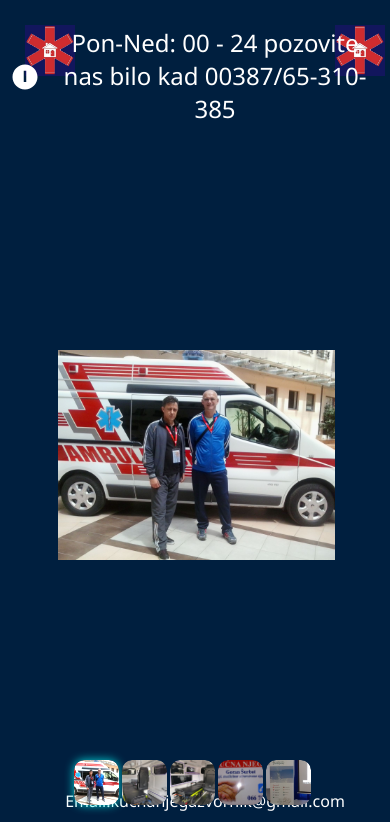
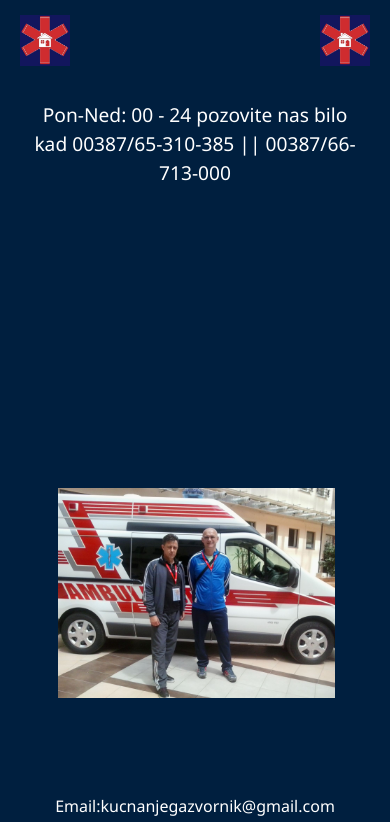
Before and after one commit to Ognjen99/HospitalTransportation, a plain HTML site: page index.html in a window 390 px wide. Shown: the top 822 px of the page. Drawn offline with nearby package versions, Linux system fonts and the light colour scheme; a small style sheet from the web is missing.

Commit message:
Update index.html

```diff
--- a/index.html
+++ b/index.html
@@ -4,6 +4,9 @@
               <meta charset="UTF-8">
             <meta name="keywords" content="prevoz, medjunarodni prevoz, transport, usluge, bolesnik, pacijenti, sanitetski prevoz, kućna njega, medicinksa pratnja"/>
             <meta name="viewport" content="width=device-width, initial-scale=1.0">
+            <link rel="stylesheet" href="https://stackpath.bootstrapcdn.com/bootstrap/4.5.2/css/bootstrap.min.css" integrity="sha384-B4gt1jrGC7Jh4AgTPSdUtOBvfO8sh+WyIdMxMl4Px72nXPoLlCg1xCKecXJZOm" crossorigin="anonymous">
+    <link rel="stylesheet" href="https://cdnjs.cloudflare.com/ajax/libs/font-awesome/6.0.0/css/all.min.css" integrity="sha512-<your-sha512>" crossorigin="anonymous" />
+    <link rel="stylesheet" href="https://cdnjs.cloudflare.com/ajax/libs/lightbox2/2.11.1/css/lightbox.min.css" integrity="sha512-<your-sha512>" crossorigin="anonymous" />
             <meta name="description" content="Kvalitetan i brz medicinski prevoz i usluga za sve pacijente. Specijalizovani za međunarodni prevoz pacijenata sa savremenim sanitetskim vozilom, sa ili bez medicinske pratnje(medicinska sestra i ljekar) kućne posjete i njega pacijenata. Pozovite nas na 00387/65-310-385  00387/66-713-000 00381/64-275-4504"/>
             <title>Sanitetski prevoz || Kućna Njega</title>
             <link rel="stylesheet" href="https://cdnjs.cloudflare.com/ajax/libs/font-awesome/6.0.0/css/all.min.css" integrity="sha512-<your-sha512>" crossorigin="anonymous" />
@@ -20,49 +23,91 @@
         margin-bottom: 50px; /* Add some margin at the bottom to make space for the footer initially */
         padding-bottom: 60px;
     }
+       @media screen and (min-width: 768px) {
+        .header-text {
+            font-size: 1.5em;
+            margin-top: 20px;
+        }
+    }
+
+    /* Smaller screens */
+    @media screen and (max-width: 767px) {
+        .header-text {
+            font-size: 1em;
+            margin-top: 10px;
+        }
+
+        #clock-container {
+            display: none;
+        }
+    }
+    @media screen and (max-width: 1100px) {
+    .header-text {
+        font-size: 1em;
+        margin-top: 10px;
+    }
+
+    #clock-icon {
+        display: none !important; /* Hide clock icon on smaller screens */
+    }
+
+    #clock-container {
+        display: flex !important;
+    }
+
+    #clock-icon-small {
+        display: flex; /* Display smaller clock icon on smaller screens */
+        align-items: center; /* Align vertically */
+        margin-right: 5px; /* Adjust margin for spacing */
+    }
+
+    #clock-icon-small svg {
+        width: 20px; /* Adjust the width of the clock icon for smaller screens */
+        height: 20px; /* Adjust the height of the clock icon for smaller screens */
+        fill: white; /* Ensure the icon remains white */
+    }
+}
+    section {
+        padding: 20px;
+    }
 
     header {
-    padding: 10px !important;
-    text-align: center !important; /* Center the text */
-    height: 50px !important;
+        background-color: #001f3f; /* Adjust the background color as needed */
+        padding: 10px;
+        text-align: center;
+    }
+
+   #clock-container {
+        display: flex;
+        justify-content: center;
+        align-items: center;
+        font-size: 1.2em;
+        margin-top: 10px;
+    }
+
+    #clock-icon {
+        margin-right: 10px;
+        margin-top: 20px;
     }
 
     .header-text {
         text-align: center;
         color: white;
         padding: 10px;
-    margin-top: 10px; /* Adjust the margin-top value as needed */
-    position: relative; /* Add this line */
-    top: -85px; /* Adjust the top value as needed */
-}
-
-
-#clock-container {
-    display: flex !important;
-    justify-content: center; /* Center horizontally */
-    align-items: center; /* Center vertically */
-    font-size: 1.5em !important;
-}
-
-#clock-icon {
-    margin-right: 10px;
-    margin-top: -150px;
+        margin-top: 10px;
     }
 
  .header-images {
         display: flex;
         justify-content: space-between;
         align-items: center;
-    width: 100%;
-    padding: 10px;
     }
 
     .left-image,
     .right-image {
-    max-width: 50px; /* Adjust the width as needed */
+        max-width: 50px;
         height: auto;
-    display: block; /* Ensure the images are treated as block elements */
-    margin:5px;
+        margin: 5px;
     }
 
          section {
@@ -327,19 +372,19 @@
         </head>
         <body>
 
-          <header>
-         <div class="header-images">
+         <header class="container">
+    <div class="header-images d-flex justify-content-between">
         <img src="logo.jpg" class="left-image" alt="Left Image">
         <img src="logo.jpg" class="right-image" alt="Right Image">
     </div>
-            <div id="clock-container">
+    <div id="clock-container" class="text-center">
         <div id="clock-icon">
             <svg xmlns="http://www.w3.org/2000/svg" viewBox="0 0 24 24" fill="white" width="30" height="30">
                 <path d="M0 0h24v24H0z" fill="none"/>
                 <path d="M12 2C6.48 2 2 6.48 2 12s4.48 10 10 10 10-4.48 10-10S17.52 2 12 2zm1 14h-2V7h2v9z"/>
             </svg>
         </div>
-                <div class="header-text">Pon-Ned: 00 - 24  pozovite nas bilo kad 00387/65-310-385 </div>
+        <div class="header-text">Pon-Ned: 00 - 24  pozovite nas bilo kad 00387/65-310-385 || 00387/66-713-000 </div>
     </div>
 </header>
 
@@ -465,7 +510,11 @@
             document.querySelector('footer').style.display = 'none';
           }
         });
+
     </script>
+<script src="https://code.jquery.com/jquery-3.5.1.slim.min.js" integrity="sha384-DfXdz2htPH0lsSSs5nCTpuj/zy4C+OGpamoFVy38MVBnE+IbbVYUew+OrCXaRkfj" crossorigin="anonymous"></script>
+<script src="https://cdn.jsdelivr.net/npm/@popperjs/core@2.9.2/dist/umd/popper.min.js" integrity="sha384-dL4hvvcDJj3EMEKV8mp1B/TQ8/gLBpUVCyoH8k4tJ1rbU4tV5UGQfw2JDjd+BeZ" crossorigin="anonymous"></script>
+<script src="https://stackpath.bootstrapcdn.com/bootstrap/4.5.2/js/bootstrap.min.js" integrity="sha384-B4gt1jrGC7Jh4AgTPSdUtOBvfO8sh+WyIdMxMl4Px72nXPoLlCg1xCKecXJZOm" crossorigin="anonymous"></script>
 
         </body>
         </html>
```
Lines whose indentation alone changed are shown as unchanged.
